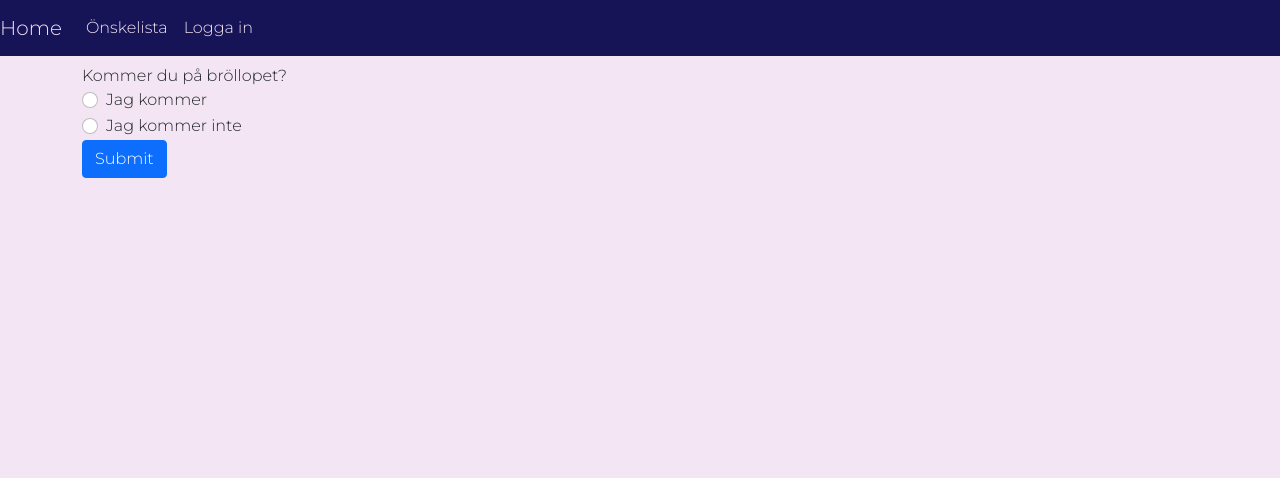
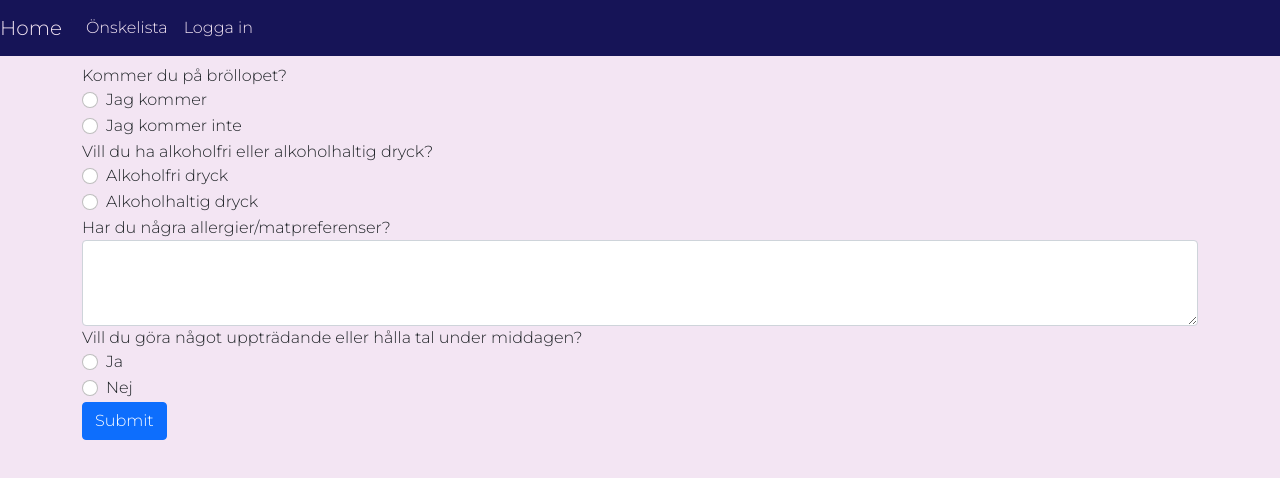
Before and after one commit to AmandaHeideman/JBWedding, a React (Create React App) app in the folder client/: page /registration in a window 1280 px wide. Shown: the top 478 px of the page. Built offline with nearby package versions, Linux system fonts and the light colour scheme; no server answers.

Commit message:
Add fields in registraion form

```diff
--- a/client/src/components/RegistrationForm.jsx
+++ b/client/src/components/RegistrationForm.jsx
@@ -3,18 +3,35 @@ import Axios from 'axios';
 
 const RegistrationForm = () => {
 
+  const user = localStorage.getItem('user');
   const [ attending, setAttending ] = useState();
-  const user = localStorage.getItem('user');
+  const [ alcohol, setAlcohol ] = useState();
+  const [ diet, setDiet ] = useState();
+  const [ performing, setPerforming ] = useState();
 
   const onSubmit = () => {
     Axios.post("http://localhost:5000/users/registration", {
       fullName: user,
-      attending: attending
+      attending: attending,
+      alcohol: alcohol,
+      diet: diet,
+      performing: performing
     })
   }
 
   const handleAttending = (e) => {
     setAttending(e.target.value);
+  }
+
+  const handleAlcohol = (e) => {
+    setAlcohol(e.target.value);
+  }
+
+  const handleDiet = (e) => {
+    setDiet(e.target.value);
+  }
+  const handlePerforming = (e) => {
+    setPerforming(e.target.value);
   }
 
   return (
@@ -23,19 +40,57 @@ const RegistrationForm = () => {
         <div className="form-group">
           <label>Kommer du på bröllopet?</label>
           <div className="form-check">
-            <input className="form-check-input" type="radio" name="attending" value="true" onChange={handleAttending} />
-            <label className="form-check-label" for="isAttending">
+            <input className="form-check-input" type="radio" value="true" onChange={handleAttending} />
+            <label className="form-check-label">
               Jag kommer
             </label>
           </div>
           <div className="form-check">
-            <input className="form-check-input" type="radio" name="attending" value="false" onChange={handleAttending} />
-            <label className="form-check-label" for="isNotAttending">
+            <input className="form-check-input" type="radio" value="false" onChange={handleAttending} />
+            <label className="form-check-label">
               Jag kommer inte
             </label>
           </div>
-          <button type="submit" className="btn btn-primary">Submit</button>
         </div>
+
+        <div className="form-group">
+          <label>Vill du ha alkoholfri eller alkoholhaltig dryck?</label>
+          <div className="form-check">
+            <input className="form-check-input" type="radio" value="false" onChange={handleAlcohol} />
+            <label className="form-check-label">
+              Alkoholfri dryck
+            </label>
+          </div>
+          <div className="form-check">
+            <input className="form-check-input" type="radio" value="true" onChange={handleAlcohol} />
+            <label className="form-check-label">
+              Alkoholhaltig dryck
+            </label>
+          </div>
+        </div>
+
+        <div className="form-group">
+          <label>Har du några allergier/matpreferenser?</label>
+          <textarea class="form-control"  rows="3" onChange={handleDiet}></textarea>
+        </div>
+
+        <div className="form-group">
+          <label>Vill du göra något uppträdande eller hålla tal under middagen?</label>
+          <div className="form-check">
+            <input className="form-check-input" type="radio" value="true" onChange={handlePerforming} />
+            <label className="form-check-label">
+              Ja
+            </label>
+          </div>
+          <div className="form-check">
+            <input className="form-check-input" type="radio" value="false" onChange={handlePerforming} />
+            <label className="form-check-label">
+              Nej
+            </label>
+          </div>
+        </div>
+
+        <button type="submit" className="btn btn-primary">Submit</button>
       </form>
     </div>
   )
```
Also changed, not shown: 2 other files (tests, documents, lock files or other folders).
